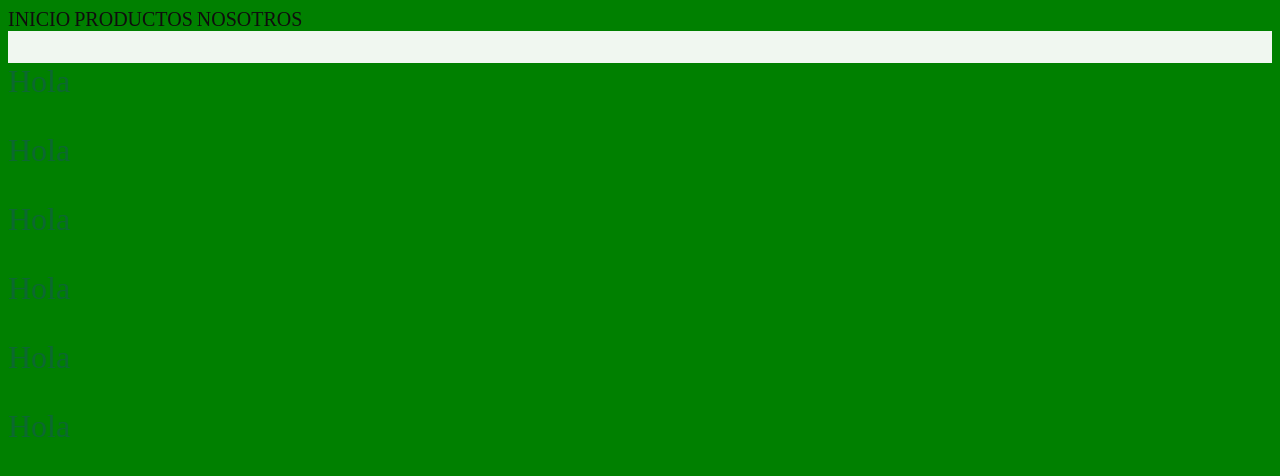
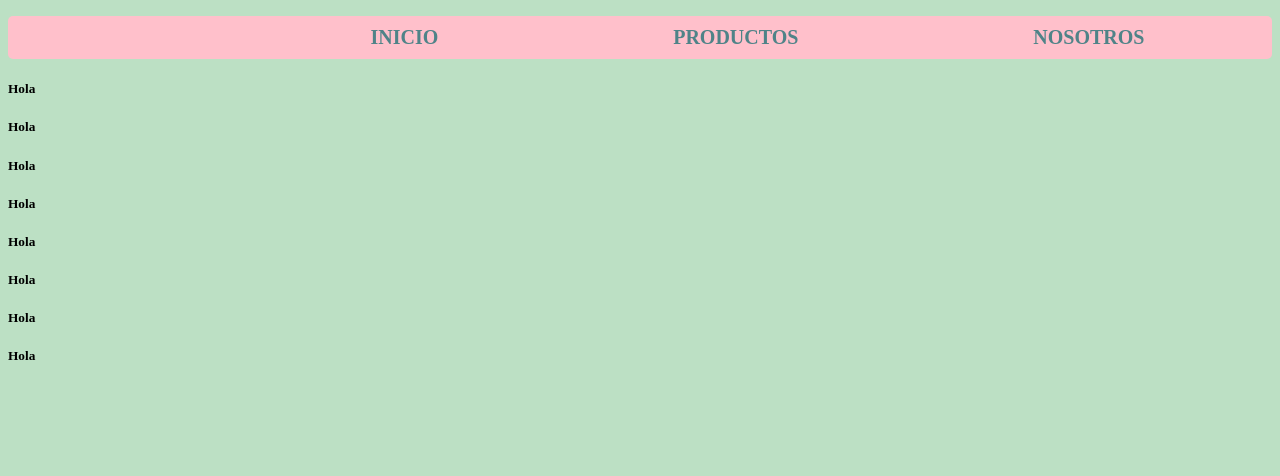
Before and after one commit to Leoguzs/Experimentos, a plain HTML site: page Experimentos/index.html in a window 1280 px wide. Drawn offline with Linux system fonts and the light colour scheme.

Commit message:
Se agregó barra de navegación y variables globales

```diff
--- a/Experimentos/index.html
+++ b/Experimentos/index.html
@@ -6,47 +6,44 @@
   <meta http-equiv="X-UA-Compatible" content="IE=edge">
   <meta name="viewport" content="width=device-width, initial-scale=1.0">
   <title>Document</title>
-  <link rel="stylesheet" href="styles.css">
+  <!-- <link rel="stylesheet" href="styles.css"> -->
   <link rel="stylesheet" href="/Experimentos/scss/main.css">
 </head>
 
 <body>
-  <nav>
+  <nav class="nav-bar">
     <a href=""></a>
     <a href="">INICIO</a>
     <a href="">PRODUCTOS</a>
     <a href="">NOSOTROS</a>
   </nav>
 
-  <div class="contenedor_grid">
-    <div class="grid_item">
-      <p>Hola</p>
-      <div class="punto"></div>
+  <section class="grid-card">
+    <div class="grid-child">
+      <h5>Hola</h5>
     </div>
-    <div class="grid_item">
-      <p>Hola</p>
-      <div class="punto"></div>
+    <div class="grid-child">
+      <h5>Hola</h5>
     </div>
-    <div class="grid_item">
-      <p>Hola</p>
+    <div class="grid-child">
+      <h5>Hola</h5>
     </div>
-    <div class="grid_item">
-      <p>Hola</p>
-      <div class="jeff">
-
-      </div>
+    <div class="grid-child">
+      <h5>Hola</h5>
     </div>
-    <div class="grid_item">
-      <p>Hola</p>
+    <div class="grid-child">
+      <h5>Hola</h5>
     </div>
-    <div class="grid_item">
-      <p>Hola</p>
-      <div class="punto6"></div>
-      <div class="jeff">
-      </div>
+    <div class="grid-child">
+      <h5>Hola</h5>
     </div>
-  </div>
-
+    <div class="grid-child">
+      <h5>Hola</h5>
+    </div>
+    <div class="grid-child">
+      <h5>Hola</h5>
+    </div>
+  </section>
 
 
 </body>
--- a/Experimentos/scss/main.scss
+++ b/Experimentos/scss/main.scss
@@ -1,3 +1,30 @@
+/*Globals*/
+$background-color: rgb(188, 224, 196);
+$title-color: rgb(79, 131, 136);
+$paragraph-color: rgb(47, 15, 19);
+$nav-bckg-color: pink;
+
+
 * {
-    background-color: green;
+    background-color: $background-color;
 }
+.nav-bar {
+    background-color: $nav-bckg-color;
+    padding: 10px;
+    display: flex;
+    justify-content: space-around;
+    margin-top: 1rem;
+    border-radius: 5px;
+    a {
+        text-decoration: none;
+        color: $title-color;
+      font-size: 20px;
+      font-weight: bold;
+        background-color: $nav-bckg-color;
+    }
+    a:hover {
+        background-color: rgb(233, 233, 165);
+
+
+    }
+}
```
Also changed, not shown: Experimentos/scss/main.css, 2 other files.
